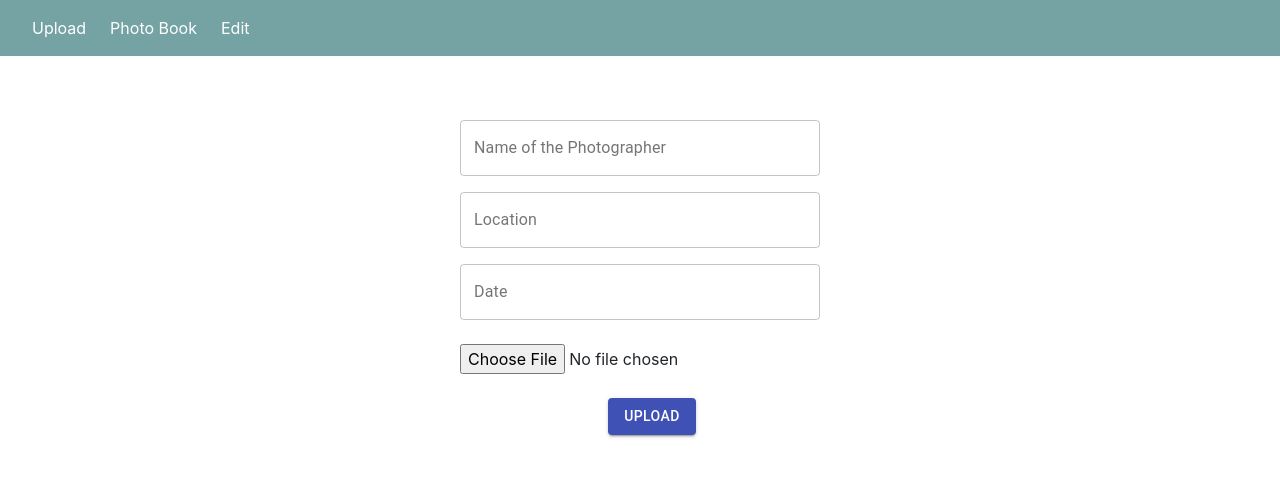
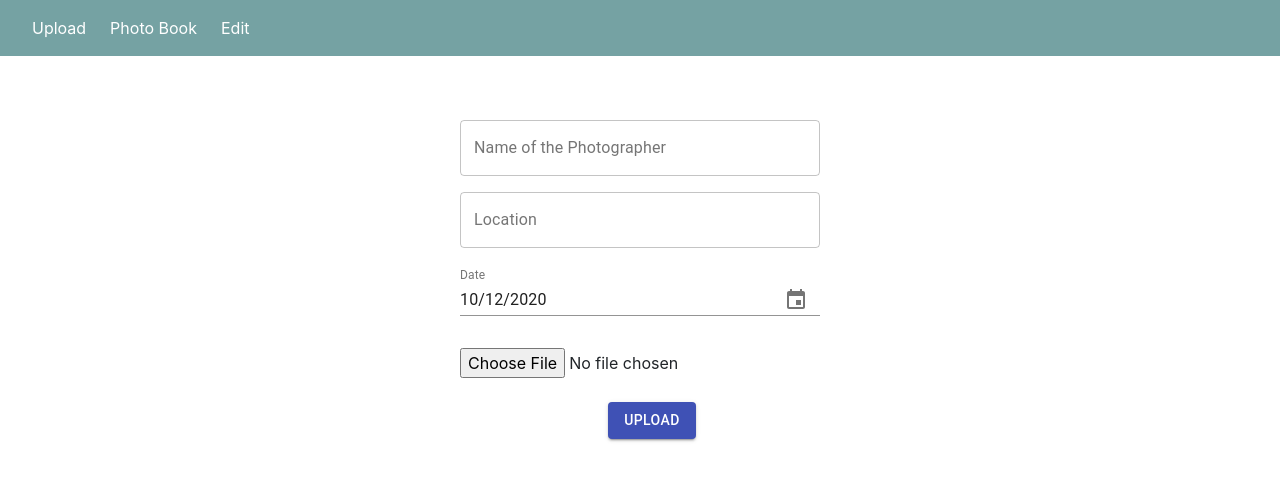
Before and after one commit to LBrahmadevara/PhotoBook-web-app, a React (Create React App) app in the folder react-flask-app/: page / in a window 1280 px wide. Shown: the top 480 px of the page. Built offline with nearby package versions, Linux system fonts and the light colour scheme.

Commit message:
added Date in Frontend

```diff
--- a/react-flask-app/package.json
+++ b/react-flask-app/package.json
@@ -4,12 +4,15 @@
   "private": true,
   "proxy": "http://localhost:5000",
   "dependencies": {
+    "@date-io/date-fns": "^1.3.13",
     "@material-ui/core": "^4.11.0",
+    "@material-ui/pickers": "^3.2.10",
     "@testing-library/jest-dom": "^4.2.4",
     "@testing-library/react": "^9.5.0",
     "@testing-library/user-event": "^7.2.1",
     "axios": "^0.20.0",
     "bootstrap": "^4.5.2",
+    "date-fns": "^2.16.1",
     "react": "^16.13.1",
     "react-dom": "^16.13.1",
     "react-router-dom": "^5.2.0",
--- a/react-flask-app/src/App.css
+++ b/react-flask-app/src/App.css
@@ -1,13 +1,16 @@
-.title{
+.title {
   background-color: rgb(117, 162, 163);
 }
 
+.MuiFormControl-root {
+  width: 100%;
+}
 
 .App {
   text-align: center;
 }
 
-a{
+a {
   color: white !important;
 }
 
--- a/react-flask-app/src/pages/Upload.js
+++ b/react-flask-app/src/pages/Upload.js
@@ -1,6 +1,14 @@
 import React, { useState } from "react";
 import { Button, TextField } from "@material-ui/core";
 import axios from "axios";
+import "date-fns";
+import Grid from "@material-ui/core/Grid";
+import DateFnsUtils from "@date-io/date-fns";
+import {
+  MuiPickersUtilsProvider,
+  KeyboardDatePicker,
+} from "@material-ui/pickers";
+import "../App.css";
 
 const Upload = () => {
   let [file, setFile] = useState("");
@@ -8,6 +16,7 @@ const Upload = () => {
   let [name, setName] = useState("");
   let [loc, setLoc] = useState("");
   let [date, setDate] = useState("");
+  const [selectedDate, setSelectedDate] = React.useState(new Date());
 
   // const Bu = () => {
   //   // axios.get("/time").then((res) => console.log(res.data.time));
@@ -18,12 +27,18 @@ const Upload = () => {
   //   .then(res => console.log(res.data))
   // }
 
+
   const API = () => {
     let form_data = new FormData();
     form_data.append("file", file);
     form_data.append("name", name);
     form_data.append("loc", loc);
-    form_data.append("date", date);
+    // form_data.append("date", selectedDate.toLocaleDateString());
+    form_data.append("date", new Intl.DateTimeFormat("en-US",{
+      year:"numeric",
+      month: "short",
+      day: "2-digit"
+    }).format(selectedDate));
     axios
       .post("/upload", form_data, {
         headers: { "Content-Type": "multipart/form-data" },
@@ -34,11 +49,12 @@ const Upload = () => {
           setMsg("Successfully uploaded");
           setName("");
           setLoc("");
-          setDate("");
+          // setDate("");
+          // setSelectedDate("");
         }
       });
   };
-
+  // console.log(selectedDate.toLocaleDateString());
   const uploadInput = (e) => {
     setFile(e.target.files[0]);
   };
@@ -80,15 +96,32 @@ const Upload = () => {
               onChange={(e) => setLoc(e.target.value)}
             />
           </div>
-          <div className="mt-3">
-            <TextField
+          <div className="mt-1">
+            {/* <TextField
               id="outlined-basic"
               label="Date"
               fullWidth={true}
               variant="outlined"
               value={date}
               onChange={(e) => setDate(e.target.value)}
-            />
+            /> */}
+            <MuiPickersUtilsProvider utils={DateFnsUtils}>
+              <Grid container justify="flex-start">
+                <KeyboardDatePicker
+                  disableToolbar
+                  variant="inline"
+                  format="MM/dd/yyyy"
+                  margin="normal"
+                  id="date"
+                  label="Date"
+                  value={selectedDate}
+                  onChange={e => setSelectedDate(e)}
+                  KeyboardButtonProps={{
+                    "aria-label": "change date",
+                  }}
+                />
+              </Grid>
+            </MuiPickersUtilsProvider>
           </div>
           <div className="mt-4 mr-3">
             <input type="file" onChange={uploadInput} />
```
Also changed, not shown: 2 other files (tests, documents, lock files or other folders).
